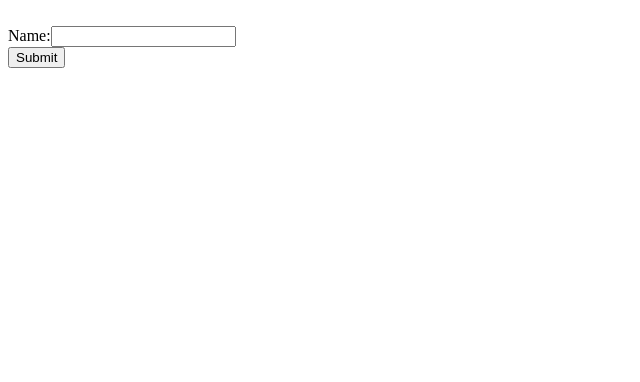
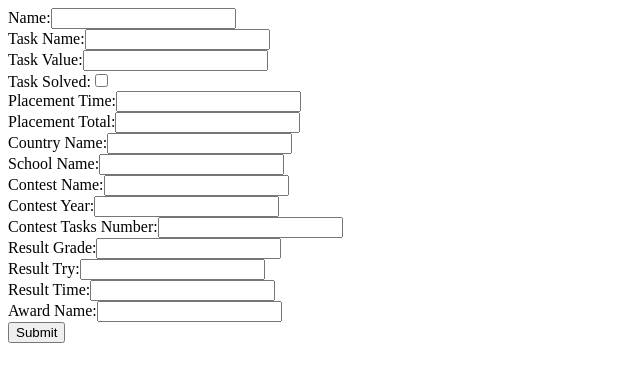
Before and after one commit to overfrenzy/contest-sakha-vercel, a Next.js app: page /databaseForm in a window 1280 px wide. Shown: the top 382 px of the page, without its empty margins (0-640 px from the left). Built offline with nearby package versions, Linux system fonts and the light colour scheme.

Commit message:
whole database form

```diff
--- a/pages/api/form-submit.js
+++ b/pages/api/form-submit.js
@@ -27,6 +27,54 @@ export default async function handler(req, res) {
     const { name } = req.body;
     await client.query("INSERT INTO Participant (Name) VALUES ($1)", [name]);
 
+    // Insert the data into the Task table
+    const { taskName, taskValue, taskSolved } = req.body;
+    await client.query(
+      "INSERT INTO Task (Name, Value, Solved) VALUES ($1, $2, $3)",
+      [taskName, taskValue, taskSolved]
+    );
+
+    // Insert the data into the Placement table
+    const { placementTime, placementTotal } = req.body;
+    await client.query("INSERT INTO Placement (Time, Total) VALUES ($1, $2)", [
+      placementTime,
+      placementTotal,
+    ]);
+
+    // Insert the data into the Country table
+    const { countryName } = req.body;
+    await client.query("INSERT INTO Country (Name) VALUES ($1)", [countryName]);
+
+    // Insert the data into the SchoolName table
+    const { schoolName } = req.body;
+    await client.query("INSERT INTO SchoolName (Name) VALUES ($1)", [
+      schoolName,
+    ]);
+
+    // Insert the data into the Contest table
+    const { contestName, contestYear } = req.body;
+    await client.query("INSERT INTO Contest (Name, Year) VALUES ($1, $2)", [
+      contestName,
+      contestYear,
+    ]);
+
+    // Insert the data into the ContestTasks table
+    const { contestTasksNumber } = req.body;
+    await client.query("INSERT INTO ContestTasks (Number) VALUES ($1)", [
+      contestTasksNumber,
+    ]);
+
+    // Insert the data into the Result table
+    const { resultGrade, resultTry, resultTime } = req.body;
+    await client.query(
+      "INSERT INTO Result (Grade, Try, Time) VALUES ($1, $2, $3)",
+      [resultGrade, resultTry, resultTime]
+    );
+
+    // Insert the data into the Award table
+    const { awardName } = req.body;
+    await client.query("INSERT INTO Award (Name) VALUES ($1)", [awardName]);
+
     res.status(200).json({ message: "Data inserted successfully" });
 
     await client.end();
--- a/pages/databaseForm.tsx
+++ b/pages/databaseForm.tsx
@@ -3,6 +3,20 @@ import { useState } from "react";
 export default function HomePage() {
   const [formData, setFormData] = useState({
     name: "",
+    taskName: "",
+    taskValue: "",
+    taskSolved: false,
+    placementTime: "",
+    placementTotal: "",
+    countryName: "",
+    schoolName: "",
+    contestName: "",
+    contestYear: "",
+    contestTasksNumber: "",
+    resultGrade: "",
+    resultTry: "",
+    resultTime: "",
+    awardName: "",
   });
   const [submitting, setSubmitting] = useState(false);
   const [message, setMessage] = useState("");
@@ -36,6 +50,20 @@ export default function HomePage() {
       // Clear the form data
       setFormData({
         name: "",
+        taskName: "",
+        taskValue: "",
+        taskSolved: false,
+        placementTime: "",
+        placementTotal: "",
+        countryName: "",
+        schoolName: "",
+        contestName: "",
+        contestYear: "",
+        contestTasksNumber: "",
+        resultGrade: "",
+        resultTry: "",
+        resultTime: "",
+        awardName: "",
       });
     }
   };
@@ -46,13 +74,167 @@ export default function HomePage() {
 
   return (
     <form onSubmit={handleSubmit}>
-      <br />
       <label>
         Name:
         <input
           type="text"
           name="name"
           value={formData.name}
+          onChange={handleChange}
+          required
+        />
+      </label>
+      <br />
+      <label>
+        Task Name:
+        <input
+          type="text"
+          name="taskName"
+          value={formData.taskName}
+          onChange={handleChange}
+          required
+        />
+      </label>
+      <br />
+      <label>
+        Task Value:
+        <input
+          type="number"
+          name="taskValue"
+          value={formData.taskValue}
+          onChange={handleChange}
+          required
+        />
+      </label>
+      <br />
+      <label>
+        Task Solved:
+        <input
+          type="checkbox"
+          name="taskSolved"
+          checked={formData.taskSolved}
+          onChange={(event) =>
+            setFormData({ ...formData, taskSolved: event.target.checked })
+          }
+        />
+      </label>
+      <br />
+      <label>
+        Placement Time:
+        <input
+          type="text"
+          name="placementTime"
+          value={formData.placementTime}
+          onChange={handleChange}
+          required
+        />
+      </label>
+      <br />
+      <label>
+        Placement Total:
+        <input
+          type="text"
+          name="placementTotal"
+          value={formData.placementTotal}
+          onChange={handleChange}
+          required
+        />
+      </label>
+      <br />
+      <label>
+        Country Name:
+        <input
+          type="text"
+          name="countryName"
+          value={formData.countryName}
+          onChange={handleChange}
+          required
+        />
+      </label>
+      <br />
+      <label>
+        School Name:
+        <input
+          type="text"
+          name="schoolName"
+          value={formData.schoolName}
+          onChange={handleChange}
+          required
+        />
+      </label>
+      <br />
+      <label>
+        Contest Name:
+        <input
+          type="text"
+          name="contestName"
+          value={formData.contestName}
+          onChange={handleChange}
+          required
+        />
+      </label>
+      <br />
+      <label>
+        Contest Year:
+        <input
+          type="number"
+          name="contestYear"
+          value={formData.contestYear}
+          onChange={handleChange}
+          required
+        />
+      </label>
+      <br />
+      <label>
+        Contest Tasks Number:
+        <input
+          type="number"
+          name="contestTasksNumber"
+          value={formData.contestTasksNumber}
+          onChange={handleChange}
+          required
+        />
+      </label>
+      <br />
+      <label>
+        Result Grade:
+        <input
+          type="text"
+          name="resultGrade"
+          value={formData.resultGrade}
+          onChange={handleChange}
+          required
+        />
+      </label>
+      <br />
+      <label>
+        Result Try:
+        <input
+          type="text"
+          name="resultTry"
+          value={formData.resultTry}
+          onChange={handleChange}
+          required
+        />
+      </label>
+      <br />
+      <label>
+        Result Time:
+        <input
+          type="text"
+          name="resultTime"
+          value={formData.resultTime}
+          onChange={handleChange}
+          required
+        />
+      </label>
+      <br />
+      <label>
+        Award Name:
+        <input
+          type="text"
+          name="awardName"
+          value={formData.awardName}
           onChange={handleChange}
           required
         />
```
